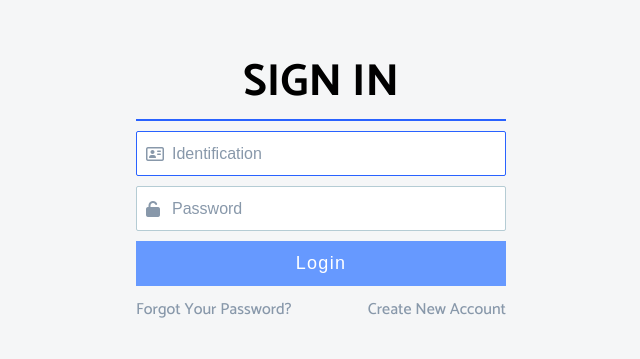
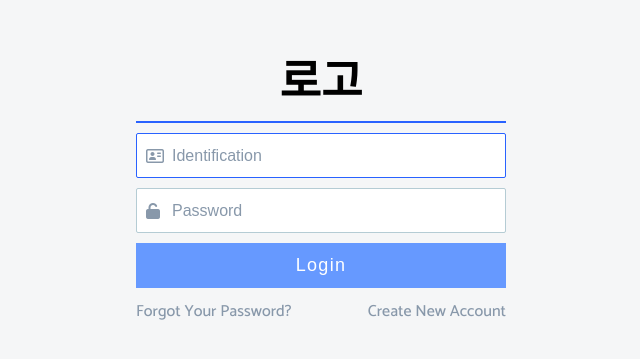
Before and after one commit to sso-jeong/project_front, a plain HTML site: page project1/login.html in a window 1280 px wide. Shown: the part 235-594 px from the top of the page, without its empty margins (319-959 px from the left). Drawn offline with nearby package versions, Linux system fonts and the light colour scheme.

Commit message:
20200903 login

```diff
--- a/project1/css/reset.css
+++ b/project1/css/reset.css
@@ -6,12 +6,15 @@
     margin: 0;
     padding: 0;
     box-sizing: border-box;
+
 }
 
 body {
     font-family: 'Catamaran', sans-serif;
     background-color: #F5F6F7;
+    /* background-color: #6699ff; */
 
+    /* background: linear-gradient(to right, #6699ff, #4174d9); */
 }
 
 a {
--- a/project1/login.html
+++ b/project1/login.html
@@ -17,7 +17,7 @@
 <body>
     <div class="login-box">
 
-        <h1>SIGN IN</h1>
+        <h1>로고</h1>
 
         <form name="" method="POST" action="">
 
```
Also changed, not shown: 화면설계 - admin.PNG (added), 화면설계 - login.PNG (added), 화면설계 - login2.PNG (added), 화면설계 - login3.PNG (added), 화면설계 - login4.PNG (added).
